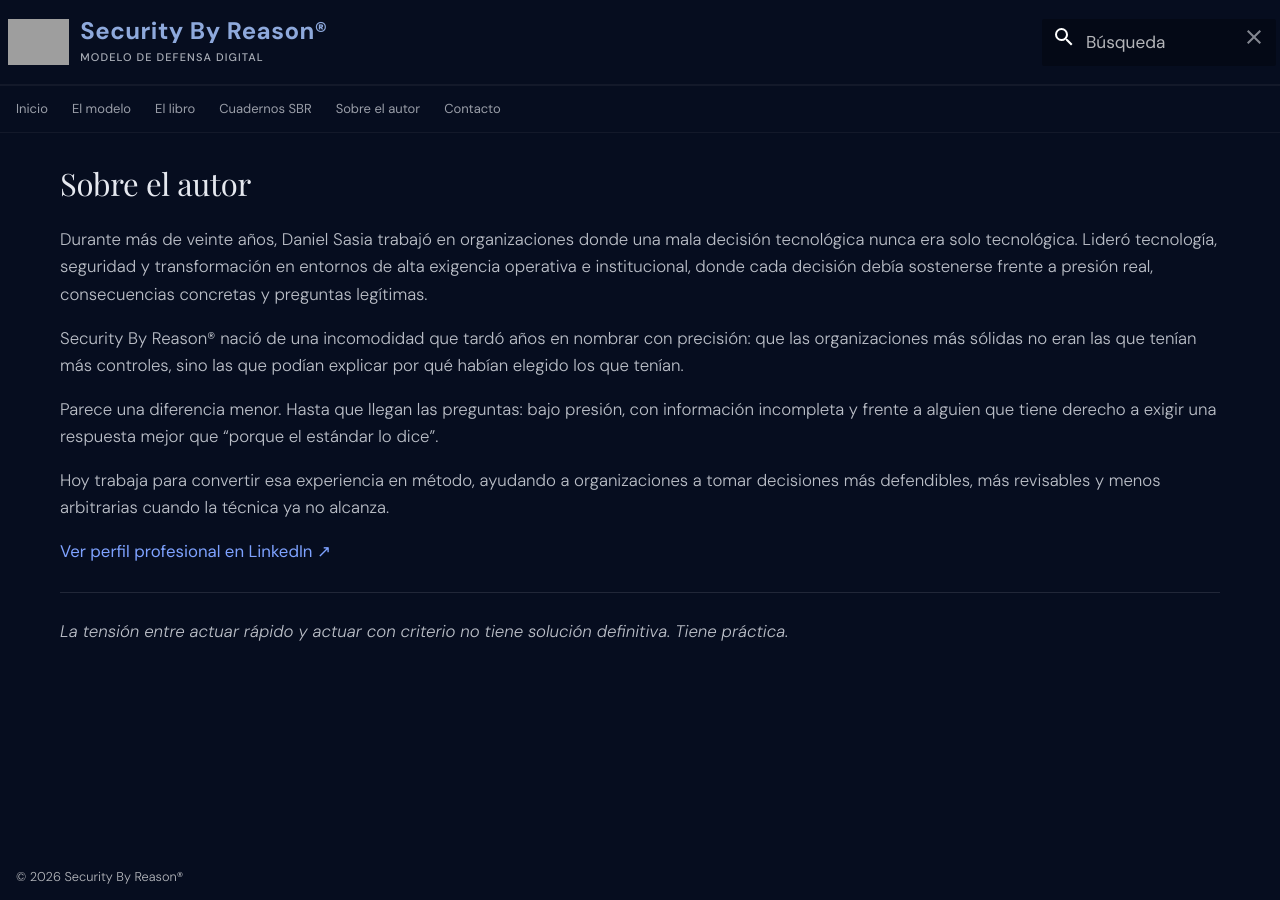
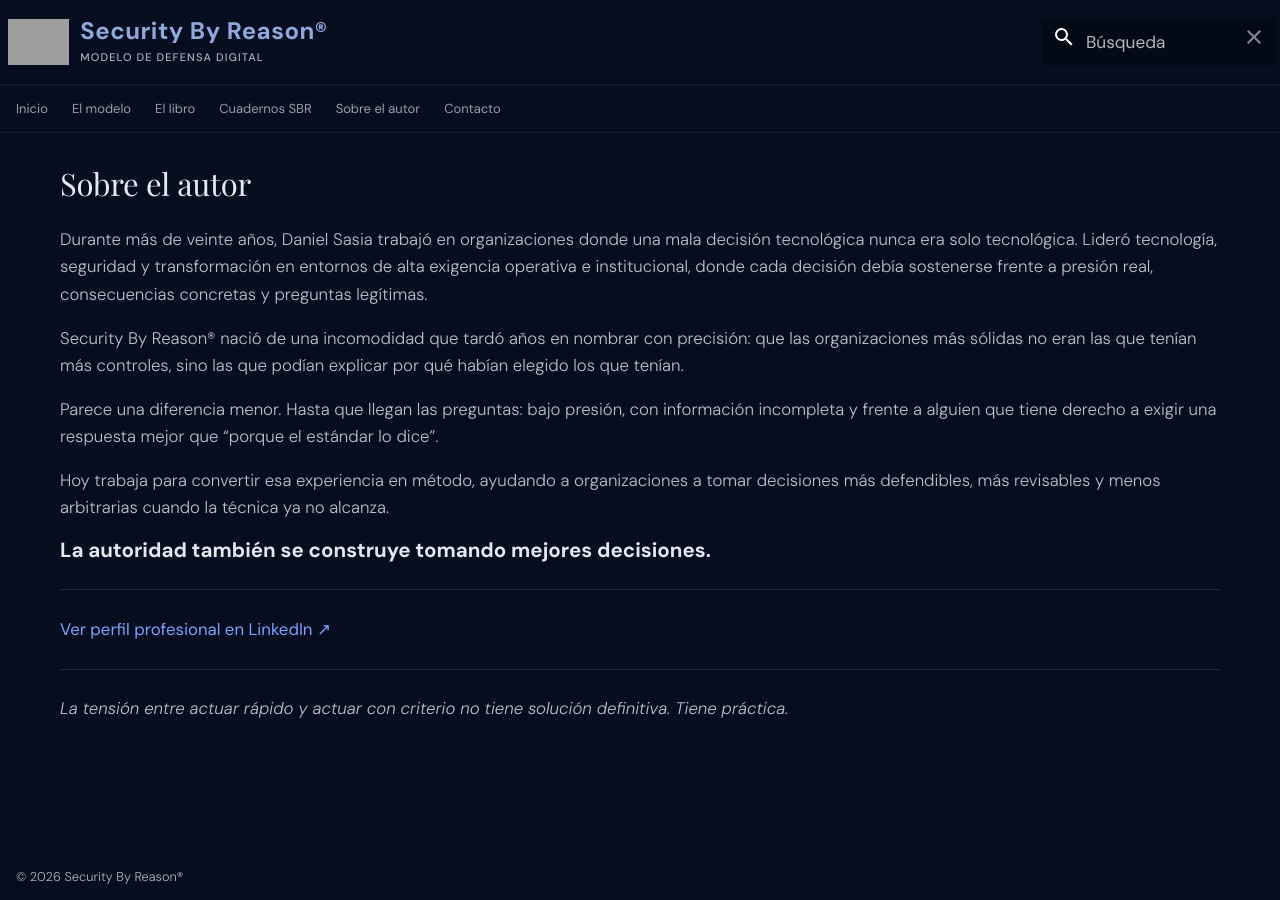
Before and after one commit to danielsasia/sbr-site, an MkDocs documentation site: the page built from docs/autor.md, in a window 1280 px wide. Built offline with MkDocs 1.6.1 and Material for MkDocs 9.7.7, drawn with Linux system fonts in a browser that asks for light colours; some web fonts are replaced; grey boxes are pictures that could not be loaded.

Commit message:
Update autor.md

```diff
--- a/docs/autor.md
+++ b/docs/autor.md
@@ -14,6 +14,10 @@
 
 Hoy trabaja para convertir esa experiencia en método, ayudando a organizaciones a tomar decisiones más defendibles, más revisables y menos arbitrarias cuando la técnica ya no alcanza.
 
+<span class="hero-closing">La autoridad también se construye tomando mejores decisiones.</span>
+
+---
+
 [Ver perfil profesional en LinkedIn](https://www.linkedin.com/in/danielsasia/){ .text-cta }
 
 ---
```
